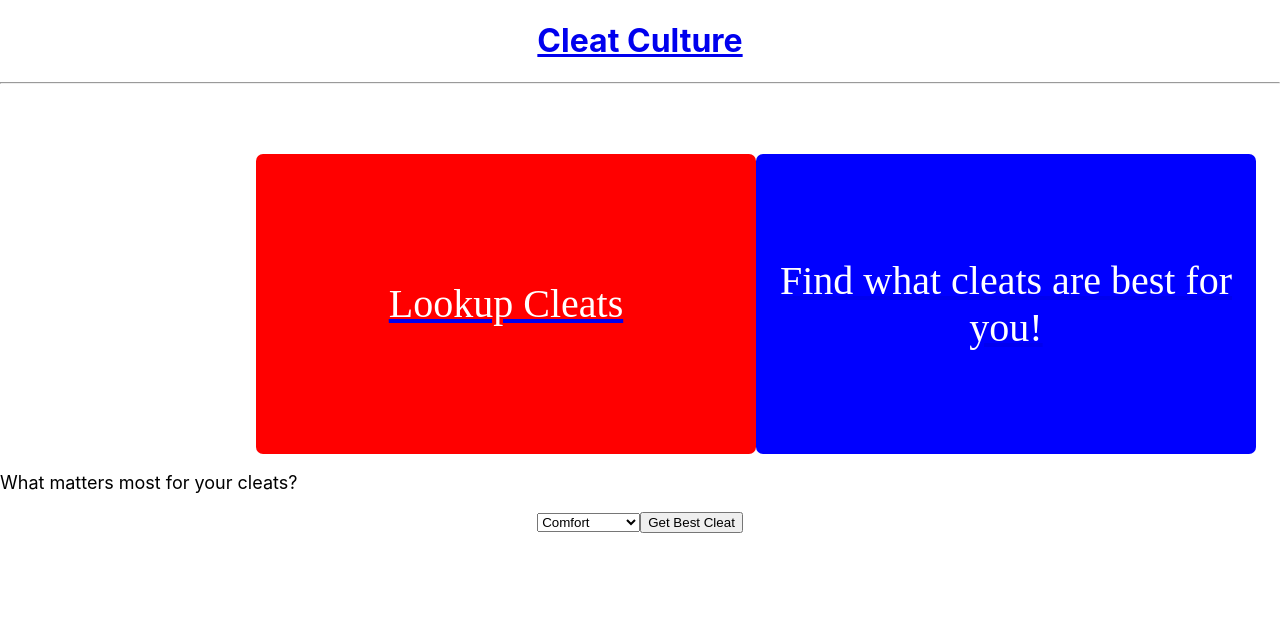
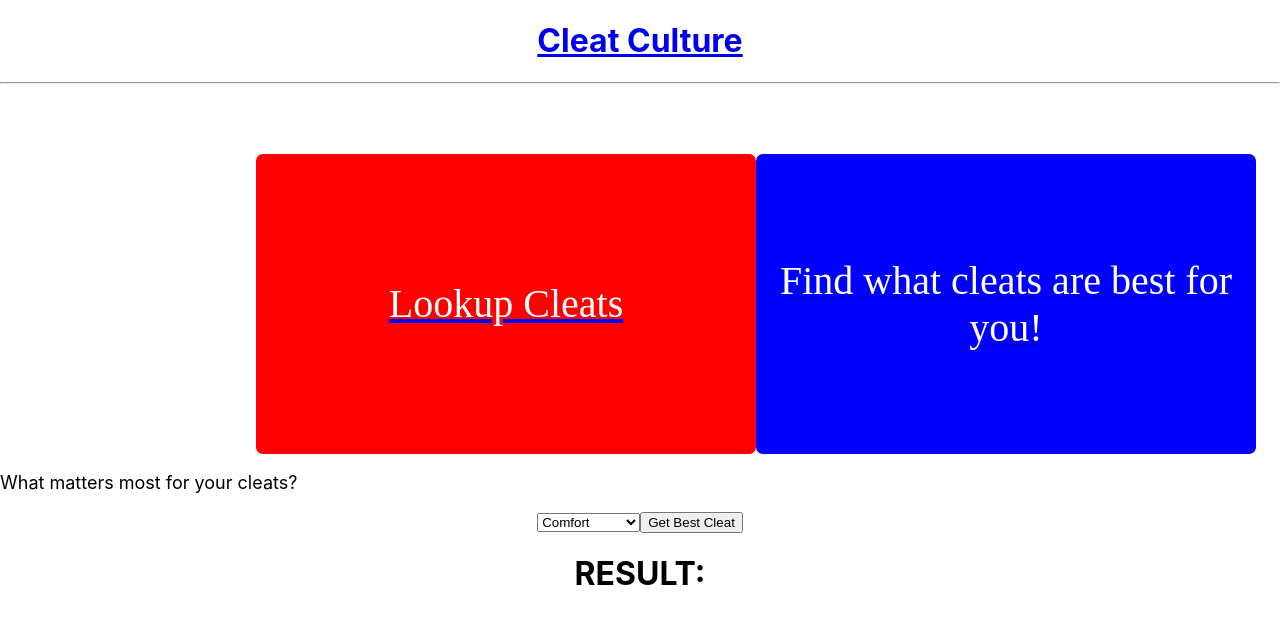
Before and after one commit to Cbain10/cleat-culture, a React (Create React App) app in the folder client/: page / in a window 1280 px wide. Shown: the top 624 px of the page. Built offline with nearby package versions, Linux system fonts and the light colour scheme.

Commit message:
getting result from lambda and writing to dynamo db

```diff
--- a/client/src/views/home/Home.jsx
+++ b/client/src/views/home/Home.jsx
@@ -17,7 +17,7 @@ const Home = () => {
     })
 
     const [aspect, setAspect] = useState('');
-    // const [result, setResult] = useState('');
+    const [result, setResult] = useState('');
 
     const getBestCleatHandler = () => {
         // aspect is already set with correct value
@@ -32,9 +32,8 @@ const Home = () => {
         };
         fetch("https://wh3ke50kv4.execute-api.us-east-2.amazonaws.com/dev", requestOptions)
             .then(response => response.text())
-            .then(result => alert(JSON.parse(result).body))
+            .then(result => setResult(JSON.parse(result).body))
             .catch(error => console.log('error', error));
-        console.log(aspect);
     }
 
     return (
@@ -53,7 +52,7 @@ const Home = () => {
                 <button onClick={getBestCleatHandler}>Get Best Cleat</button>
             </div>
             <h1>
-                {/* RESULT: {result} */}
+                RESULT: {result}
             </h1>
         </>
     )
```
